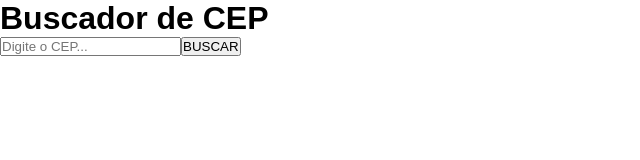
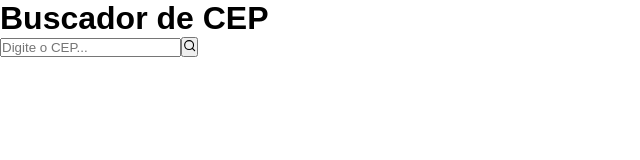
Before and after one commit to senaMarcus/buscador, a React (Create React App) app: page / in a window 1280 px wide. Shown: the top 160 px of the page, without its empty margins (0-640 px from the left). Built offline with nearby package versions, Linux system fonts and the light colour scheme.

Commit message:
add: create and import a iconSearch

```diff
--- a/src/App.js
+++ b/src/App.js
@@ -1,5 +1,5 @@
 
-
+import {FiSearch} from "react-icons/fi"
 function App() {
   return (
     <div className="container">
@@ -8,7 +8,7 @@ function App() {
        <input type="text"
        placeholder="Digite o CEP..." />
        <button className="btnSearch">
-         BUSCAR
+         <FiSearch/>
        </button>
      </div>
     </div>
```
